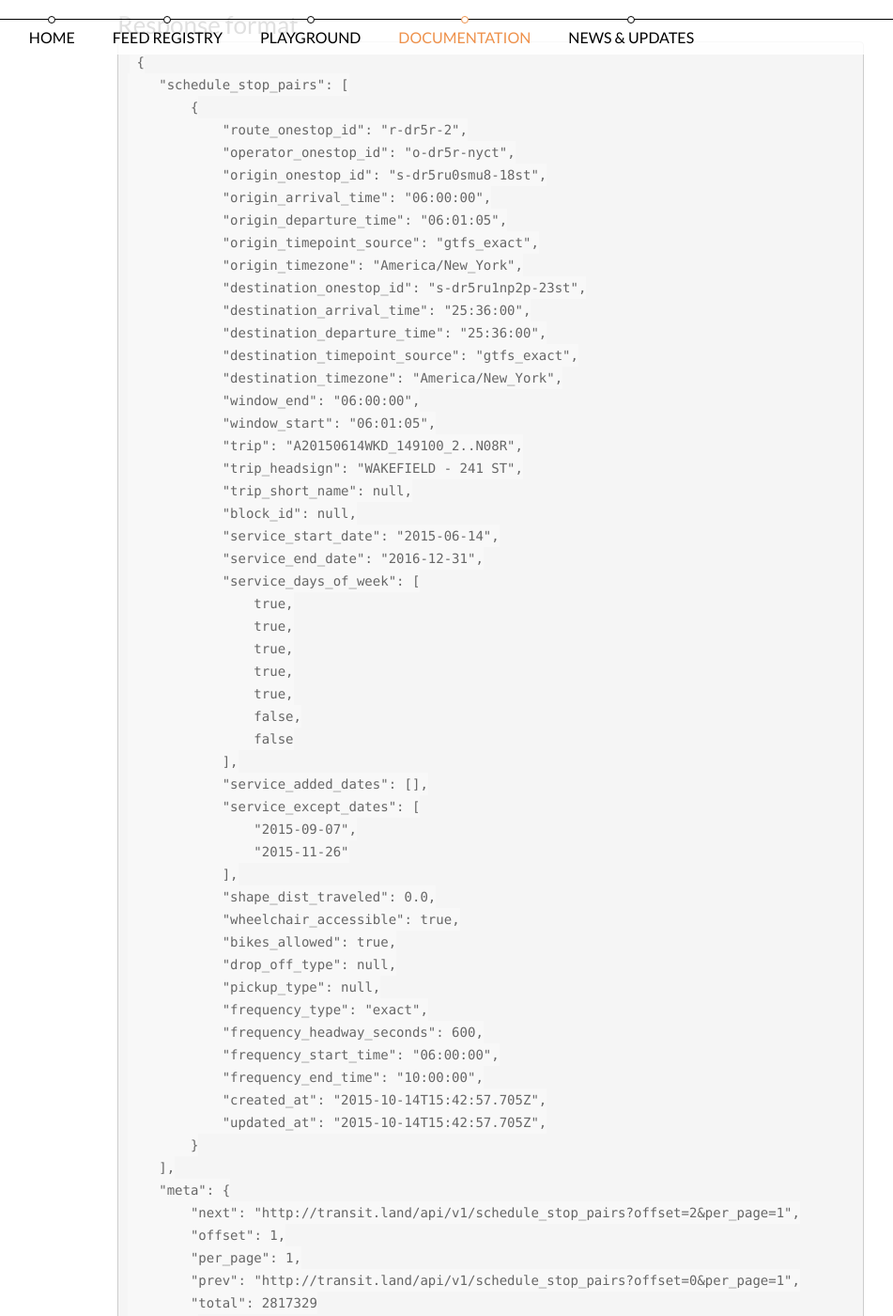
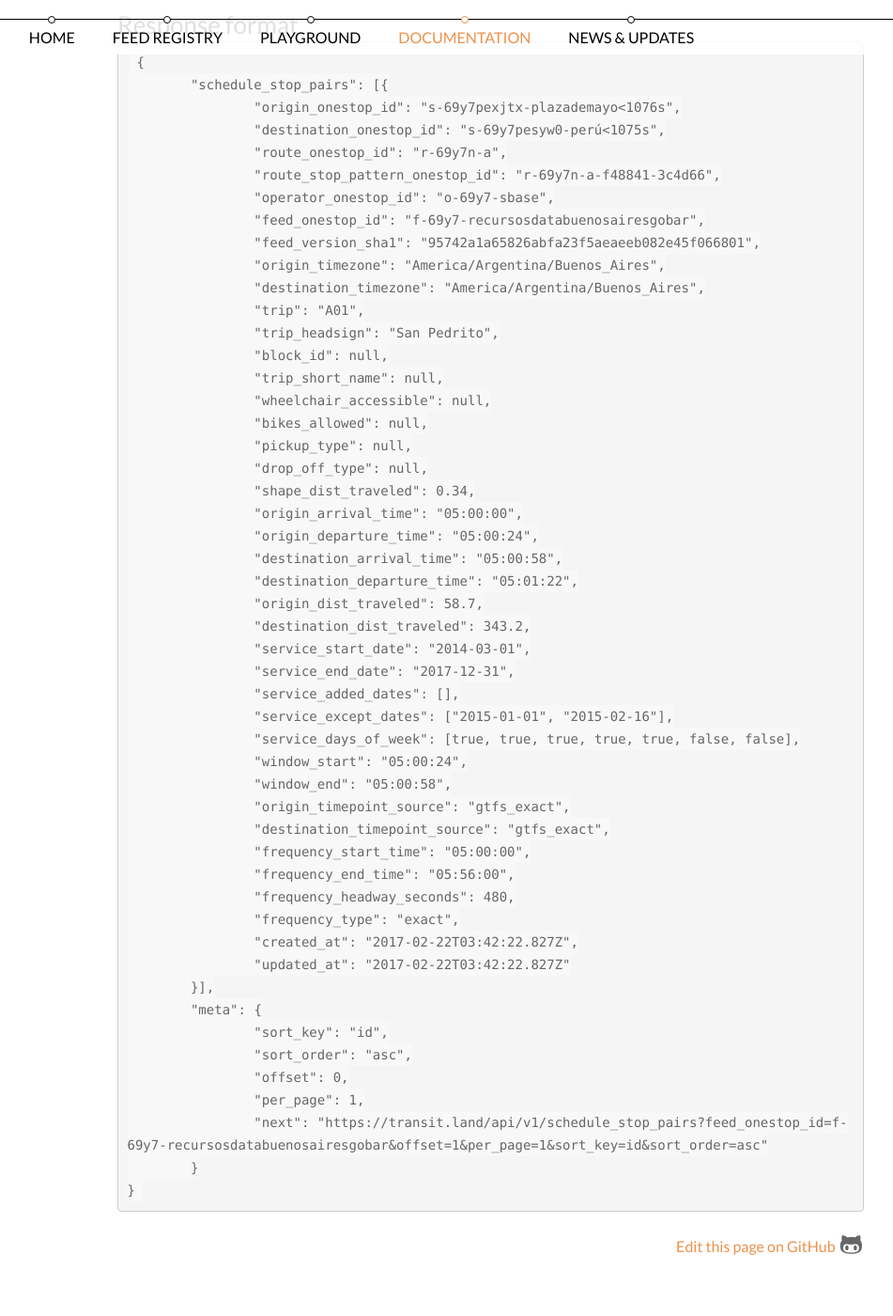
Before and after one commit to transitland/www-transit-land, a Jekyll site: the page built from documentation/datastore/schedules.md, in a window 1280 px wide and 1400 px high, scrolled down 4962 px. Shown: the whole window at 94% size, without its empty margins (255-1206 px from the left). Built offline with Jekyll 4.4.1, drawn with Linux system fonts in a browser that asks for light colours; nearby versions of some CDN libraries.

Commit message:
Updated example

````diff
--- a/documentation/datastore/schedules.md
+++ b/documentation/datastore/schedules.md
@@ -109,61 +109,53 @@ Note: When you query `schedule_stop_pair`, the origin and destination must be di
 
 ```json
 {
-    "schedule_stop_pairs": [
-        {
-            "route_onestop_id": "r-dr5r-2",
-            "operator_onestop_id": "o-dr5r-nyct",
-            "origin_onestop_id": "s-dr5ru0smu8-18st",
-            "origin_arrival_time": "06:00:00",
-            "origin_departure_time": "06:01:05",
-            "origin_timepoint_source": "gtfs_exact",
-            "origin_timezone": "America/New_York",
-            "destination_onestop_id": "s-dr5ru1np2p-23st",
-            "destination_arrival_time": "25:36:00",
-            "destination_departure_time": "25:36:00",
-            "destination_timepoint_source": "gtfs_exact",
-            "destination_timezone": "America/New_York",
-            "window_end": "06:00:00",
-            "window_start": "06:01:05",
-            "trip": "A20150614WKD_149100_2..N08R",
-            "trip_headsign": "WAKEFIELD - 241 ST",
-            "trip_short_name": null,
-            "block_id": null,
-            "service_start_date": "2015-06-14",
-            "service_end_date": "2016-12-31",
-            "service_days_of_week": [
-                true,
-                true,
-                true,
-                true,
-                true,
-                false,
-                false
-            ],
-            "service_added_dates": [],
-            "service_except_dates": [
-                "2015-09-07",
-                "2015-11-26"
-            ],
-            "shape_dist_traveled": 0.0,
-            "wheelchair_accessible": true,
-            "bikes_allowed": true,
-            "drop_off_type": null,
-            "pickup_type": null,
-            "frequency_type": "exact",
-            "frequency_headway_seconds": 600,
-            "frequency_start_time": "06:00:00",
-            "frequency_end_time": "10:00:00",
-            "created_at": "2015-10-14T15:42:57.705Z",
-            "updated_at": "2015-10-14T15:42:57.705Z",
-        }
-    ],
-    "meta": {
-        "next": "http://transit.land/api/v1/schedule_stop_pairs?offset=2&per_page=1",
-        "offset": 1,
-        "per_page": 1,
-        "prev": "http://transit.land/api/v1/schedule_stop_pairs?offset=0&per_page=1",
-        "total": 2817329
-    }
+	"schedule_stop_pairs": [{
+		"origin_onestop_id": "s-69y7pexjtx-plazademayo<1076s",
+		"destination_onestop_id": "s-69y7pesyw0-perú<1075s",
+		"route_onestop_id": "r-69y7n-a",
+		"route_stop_pattern_onestop_id": "r-69y7n-a-f48841-3c4d66",
+		"operator_onestop_id": "o-69y7-sbase",
+		"feed_onestop_id": "f-69y7-recursosdatabuenosairesgobar",
+		"feed_version_sha1": "95742a1a65826abfa23f5aeaeeb082e45f066801",
+		"origin_timezone": "America/Argentina/Buenos_Aires",
+		"destination_timezone": "America/Argentina/Buenos_Aires",
+		"trip": "A01",
+		"trip_headsign": "San Pedrito",
+		"block_id": null,
+		"trip_short_name": null,
+		"wheelchair_accessible": null,
+		"bikes_allowed": null,
+		"pickup_type": null,
+		"drop_off_type": null,
+		"shape_dist_traveled": 0.34,
+		"origin_arrival_time": "05:00:00",
+		"origin_departure_time": "05:00:24",
+		"destination_arrival_time": "05:00:58",
+		"destination_departure_time": "05:01:22",
+		"origin_dist_traveled": 58.7,
+		"destination_dist_traveled": 343.2,
+		"service_start_date": "2014-03-01",
+		"service_end_date": "2017-12-31",
+		"service_added_dates": [],
+		"service_except_dates": ["2015-01-01", "2015-02-16"],
+		"service_days_of_week": [true, true, true, true, true, false, false],
+		"window_start": "05:00:24",
+		"window_end": "05:00:58",
+		"origin_timepoint_source": "gtfs_exact",
+		"destination_timepoint_source": "gtfs_exact",
+		"frequency_start_time": "05:00:00",
+		"frequency_end_time": "05:56:00",
+		"frequency_headway_seconds": 480,
+		"frequency_type": "exact",
+		"created_at": "2017-02-22T03:42:22.827Z",
+		"updated_at": "2017-02-22T03:42:22.827Z"
+	}],
+	"meta": {
+		"sort_key": "id",
+		"sort_order": "asc",
+		"offset": 0,
+		"per_page": 1,
+		"next": "https://transit.land/api/v1/schedule_stop_pairs?feed_onestop_id=f-69y7-recursosdatabuenosairesgobar&offset=1&per_page=1&sort_key=id&sort_order=asc"
+	}
 }
 ```
````
